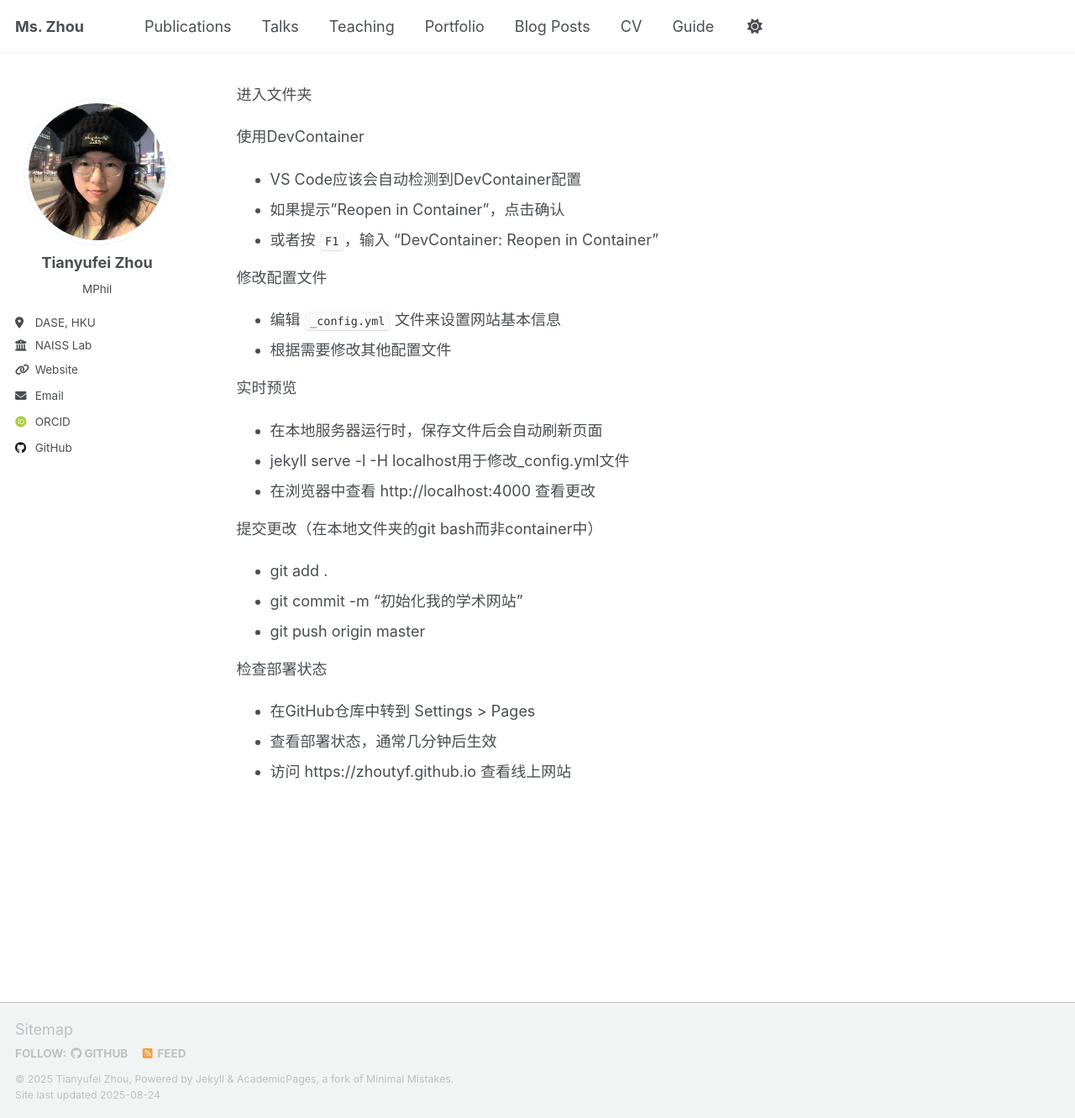
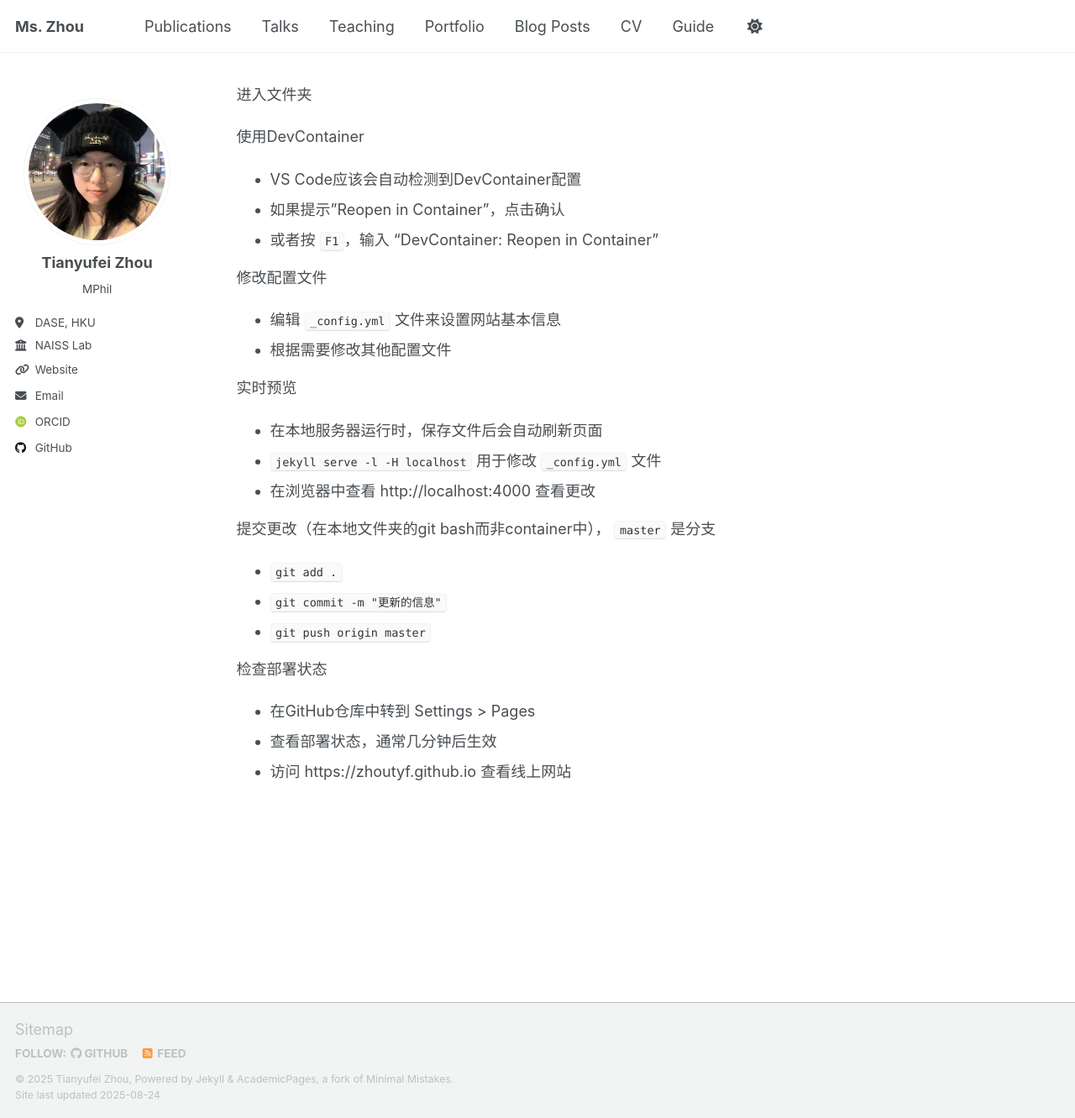
Before and after one commit to ztyf/zhoutyf.github.io, a Jekyll site: the page built from TIPS.md, in a window 1280 px wide and 1331 px high. Shown: the whole window at 84% size. Built offline with Jekyll 4.4.1, drawn with Linux system fonts in a browser that asks for light colours; some web fonts are replaced; our own code applies the rules of GitHub Pages for plain Markdown files; a script that is not in the unit is left out.

Commit message:
本地网站修改3

```diff
--- a/TIPS.md
+++ b/TIPS.md
@@ -11,13 +11,13 @@
 
 实时预览
 - 在本地服务器运行时，保存文件后会自动刷新页面
-- jekyll serve -l -H localhost用于修改_config.yml文件
+-  `jekyll serve -l -H localhost` 用于修改 `_config.yml` 文件
 - 在浏览器中查看 http://localhost:4000 查看更改
 
-提交更改（在本地文件夹的git bash而非container中）
-- git add .
-- git commit -m "初始化我的学术网站"
-- git push origin master
+提交更改（在本地文件夹的git bash而非container中）， `master` 是分支
+-  `git add .`
+-  `git commit -m "更新的信息"`
+-  `git push origin master`
 
 检查部署状态
 - 在GitHub仓库中转到 Settings > Pages
```
